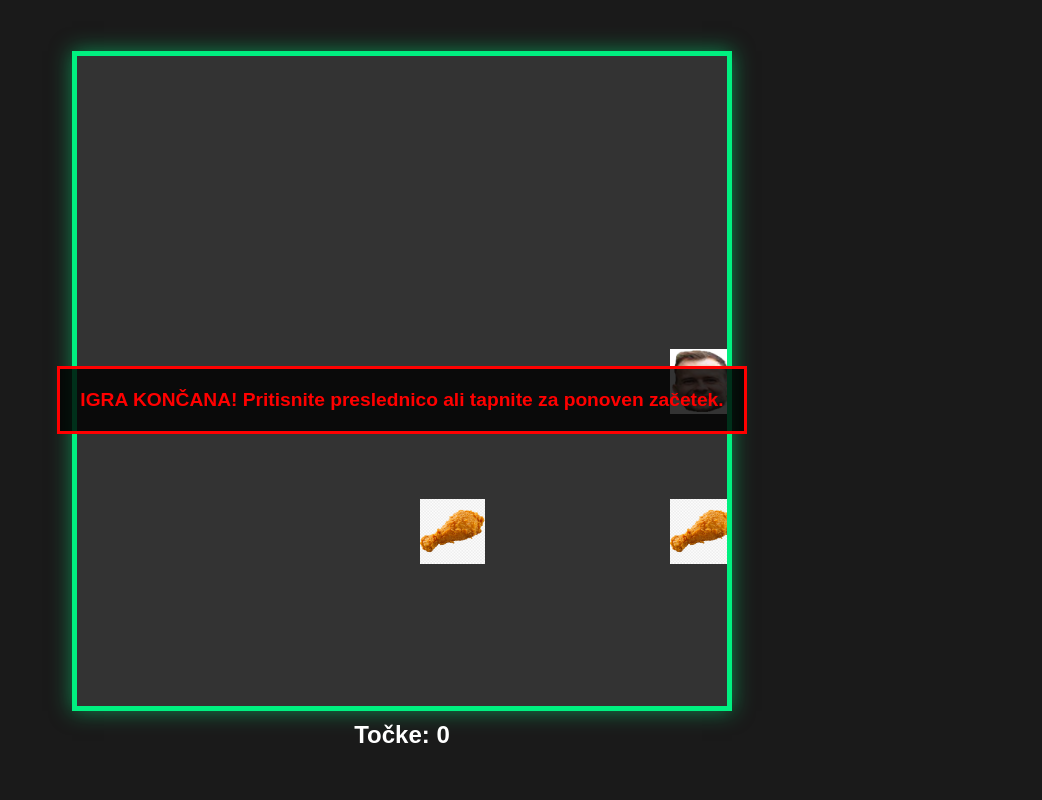
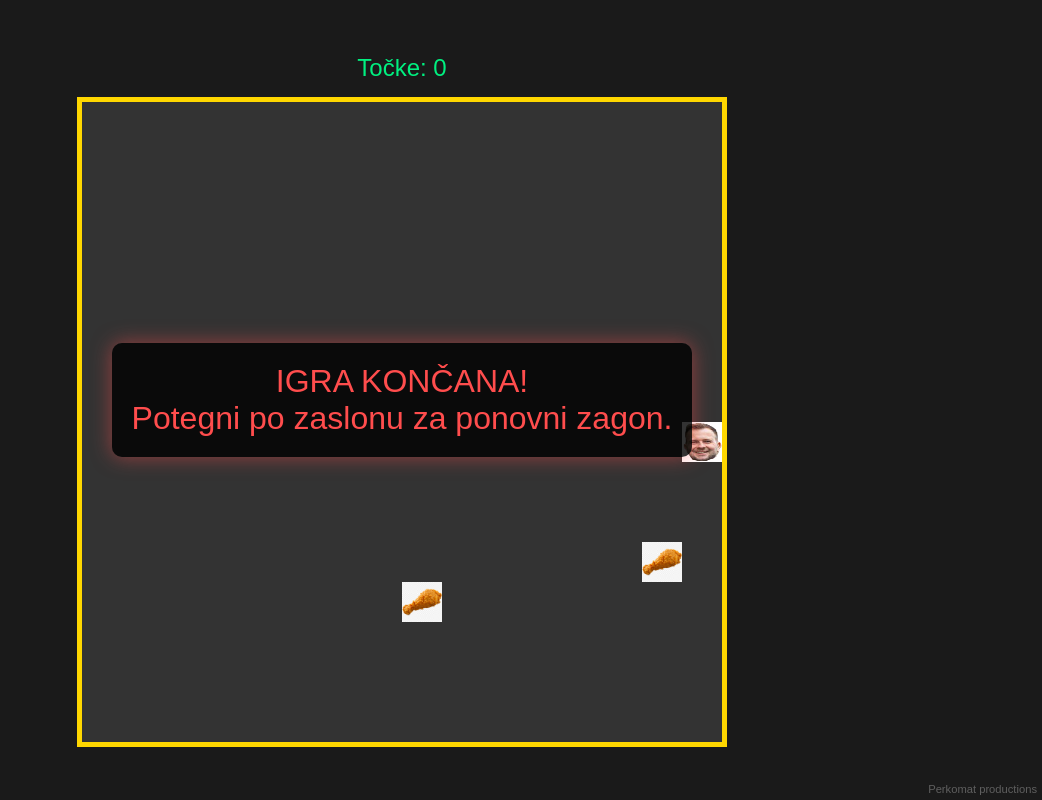
Before and after one commit to perkomat/zanoodle, a plain HTML site: page index.html in a window 1280 px wide. Shown: the whole page, without its empty margins (238-1280 px from the left). Drawn offline with Linux system fonts and the light colour scheme.

Commit message:
popravek

```diff
--- a/index.html
+++ b/index.html
@@ -2,27 +2,32 @@
 <html lang="sl">
 <head>
     <meta charset="UTF-8">
-    <meta name="viewport" content="width=device-width, initial-scale=1.0">
-    <title>Personalizirana Kača</title>
+    <meta name="viewport" content="width=device-width, initial-scale=1.0, maximum-scale=1.0, user-scalable=no">
+    <title>Toni Snake - Kača</title>
+
+    <meta name="apple-mobile-web-app-capable" content="yes">
+    <meta name="mobile-web-app-capable" content="yes">
+
     <link rel="stylesheet" href="style.css">
 </head>
 <body>
     <div id="game-container">
-        <canvas id="gameCanvas" width="400" height="400"></canvas>
 
-        <div id="mobile-controls">
-            <button id="up-btn" data-direction="UP">Gor</button>
-            <div id="side-controls">
-                <button id="left-btn" data-direction="LEFT">Levo</button>
-                <button id="right-btn" data-direction="RIGHT">Desno</button>
-            </div>
-            <button id="down-btn" data-direction="DOWN">Dol</button>
+        <div id="score-display">
+            Točke: 0
         </div>
 
-        <div id="score">Točke: 0</div>
+        <canvas id="gameCanvas"></canvas>
+
         <div id="game-over-message" class="hidden">
-            IGRA KONČANA! Pritisnite preslednico ali tapnite za ponoven začetek.
+            IGRA KONČANA!<br>
+            Potegni po zaslonu za ponovni zagon.
         </div>
+
+    </div>
+
+    <div id="watermark">
+        Perkomat productions
     </div>
 
     <script src="script.js"></script>
--- a/script.js
+++ b/script.js
@@ -3,43 +3,41 @@ const INITIAL_SPEED_MS = 300;
 const SPEED_INCREMENT_MS = 10;
 const SCORE_PER_FOOD = 1;
 
+// --- KONSTANTE ZA HRANO ---
+const FOOD_COUNT = 2; // Vedno 2 kosa hrane na polju
+
 // --- KONSTANTE ZA STIL IN VELIKOST ---
-const TILE_SIZE = 50;
-
-// Vizualno povečanje glave in hrane brez vpliva na logiko
-const ENLARGED_HEAD_FACTOR = 1.3;
-const ENLARGED_FOOD_FACTOR = 1.3;
-
+const TILE_SIZE = 40;
+const ENLARGED_HEAD_FACTOR = 1;
+const ENLARGED_FOOD_FACTOR = 1;
 const BODY_WIDTH = TILE_SIZE * 0.95;
-const BODY_COLOR = '#FFD700';
 const BODY_STROKE_COLOR = '#000000';
-const BODY_STROKE_WIDTH = 0.5; // Tanka zunanja obroba
-
-// Konstante za simulacijo "reliefa"
+const BODY_STROKE_WIDTH = 0.5;
 const RELIEF_MARKER_RADIUS = TILE_SIZE * 0.45;
 const RELIEF_MARKER_COLOR = '#FFD700';
 const RELIEF_MARKER_STROKE_COLOR = '#000000';
 const RELIEF_MARKER_STROKE_WIDTH = 1.5;
 const INTERPOLATION_STEPS = 6;
-
-const SWIPE_THRESHOLD = 20; // Minimalna razdalja v pikslih za prepoznavo potega
+const SWIPE_THRESHOLD = 20;
 
 // --- SPLOŠNE KONSTANTE IN INICIALIZACIJA ---
 const canvas = document.getElementById('gameCanvas');
 const ctx = canvas.getContext('2d');
-const scoreDisplay = document.getElementById('score');
+const scoreDisplay = document.getElementById('score-display'); // POPRAVLJEN ID
 const gameOverMessage = document.getElementById('game-over-message');
 
-let TILE_COUNT;
+let TILE_COUNT_X;
+let TILE_COUNT_Y;
 let gameLoopInterval;
 let isPaused = false;
 let score = 0;
 let imagesLoadedCount = 0;
+let domContentLoaded = false;
 
 // --- STANJE IGRE ---
 let snake;
 let velocity;
-let food = []; // Hrana je polje
+let food = [];
 
 
 // --- SLIKE IN NALAGANJE ---
@@ -55,7 +53,7 @@ const totalImages = 1 + foodImagesSrc.length;
 
 function imageLoaded() {
     imagesLoadedCount++;
-    if (imagesLoadedCount === totalImages) {
+    if (imagesLoadedCount === totalImages && domContentLoaded) {
         resetGame();
     }
 }
@@ -73,24 +71,28 @@ foodImagesSrc.forEach(src => {
 
 // --- FUNKCIJE ZA PRIPRAVO IN HITROST ---
 
-// CELOZASLONSKI NAČIN Z ADAPTIVNIM SKALIRANJEM
+// FUNKCIJA ZA PRILAGODITEV VELIKOSTI (PRAVOKOTNIK ZA MOBILCE)
 function resizeCanvas() {
     let width = window.innerWidth;
     let height = window.innerHeight;
 
-    // Preverimo, ali je naprava mobilna (majhen zaslon ali pokončna orientacija)
-    const isMobile = width < 768 || height > width;
+    const isMobilePortrait = width < 768 && height > width;
 
-    if (isMobile) {
-        // Na mobilcu: Poskrbimo, da canvas ni prevelik, da polja niso ogromna
-        let size = Math.min(width - 20, height - 100);
-        size = Math.floor(size / TILE_SIZE) * TILE_SIZE;
+    const horizontalMargin = 20;
+    const verticalMargin = 100;
+    const maxMobileWidth = 400;
+    const maxMobileHeight = 700;
 
-        // Omejimo max velikost Canvasa na mobilnem telefonu (npr. 400x400 pikslov)
-        canvas.width = Math.min(size, 400);
-        canvas.height = Math.min(size, 400);
+    if (isMobilePortrait) {
+        let optimalWidth = width - horizontalMargin;
+        optimalWidth = Math.min(optimalWidth, maxMobileWidth);
+        canvas.width = Math.floor(optimalWidth / TILE_SIZE) * TILE_SIZE;
+
+        let optimalHeight = height - verticalMargin;
+        optimalHeight = Math.min(optimalHeight, maxMobileHeight);
+        canvas.height = Math.floor(optimalHeight / TILE_SIZE) * TILE_SIZE;
+
     } else {
-        // Na PC/Desktop: Uporabimo večji del zaslona
         let size = Math.min(width - 50, height - 150);
         size = Math.floor(size / TILE_SIZE) * TILE_SIZE;
 
@@ -98,17 +100,17 @@ function resizeCanvas() {
         canvas.height = size;
     }
 
-    TILE_COUNT = canvas.width / TILE_SIZE;
+    TILE_COUNT_X = canvas.width / TILE_SIZE;
+    TILE_COUNT_Y = canvas.height / TILE_SIZE;
 }
 
 function adjustSpeed() {
-    // Dinamično pospeševanje nad 10 točk
     if (score >= 10) {
         const speedLevel = Math.floor((score - 10) / 10) + 1;
 
         const newInterval = Math.max(
             INITIAL_SPEED_MS - (speedLevel * SPEED_INCREMENT_MS),
-            50 // Minimalna hitrost 50 ms
+            50
         );
 
         if (gameLoopInterval) clearInterval(gameLoopInterval);
@@ -120,7 +122,7 @@ function resetGame() {
     resizeCanvas();
 
     snake = [
-        { x: Math.floor(TILE_COUNT / 2), y: Math.floor(TILE_COUNT / 2) }
+        { x: Math.floor(TILE_COUNT_X / 2), y: Math.floor(TILE_COUNT_Y / 2) }
     ];
 
     velocity = { x: 1, y: 0 };
@@ -129,6 +131,7 @@ function resetGame() {
     scoreDisplay.textContent = `Točke: ${score}`;
     gameOverMessage.classList.add('hidden');
 
+    food = []; // Seznam hrane se izprazni samo ob zagonu!
     placeFood();
 
     if (gameLoopInterval) clearInterval(gameLoopInterval);
@@ -136,14 +139,15 @@ function resetGame() {
 }
 
 function placeFood() {
-    food = [];
+    // foodToAdd bo ob zagonu 2, ob zaužitju pa 1
+    const foodToAdd = FOOD_COUNT - food.length;
 
-    for (let i = 0; i < 2; i++) {
+    for (let i = 0; i < foodToAdd; i++) {
         let newFoodPosition;
         do {
             newFoodPosition = {
-                x: Math.floor(Math.random() * TILE_COUNT),
-                y: Math.floor(Math.random() * TILE_COUNT)
+                x: Math.floor(Math.random() * TILE_COUNT_X),
+                y: Math.floor(Math.random() * TILE_COUNT_Y)
             };
         } while (
             snake.some(segment => segment.x === newFoodPosition.x && segment.y === newFoodPosition.y) ||
@@ -185,9 +189,8 @@ function gameLoop() {
 
         food.splice(foodIndex, 1);
 
-        if (food.length < 2) {
+        // Doda samo 1 manjkajoči kos hrane
         placeFood();
-        }
 
         adjustSpeed();
 
@@ -199,7 +202,7 @@ function gameLoop() {
 }
 
 function checkCollision(head) {
-    if (head.x < 0 || head.x >= TILE_COUNT || head.y < 0 || head.y >= TILE_COUNT) {
+    if (head.x < 0 || head.x >= TILE_COUNT_X || head.y < 0 || head.y >= TILE_COUNT_Y) {
         return true;
     }
 
@@ -225,10 +228,8 @@ function draw() {
     ctx.fillStyle = '#333';
     ctx.fillRect(0, 0, canvas.width, canvas.height);
 
-    // KLJUČNO ZA TRANSPARENTNOST PNG slik (prevzeta nastavitev, ki včasih potrebuje ponovno potrditev)
     ctx.globalCompositeOperation = 'source-over';
 
-    // Nariši hrano (povečana slika)
     food.forEach(f => {
         if (f.image.complete) {
             let enlargedFoodSize = TILE_SIZE * ENLARGED_FOOD_FACTOR;
@@ -245,10 +246,8 @@ function draw() {
         }
     });
 
-    // Nariši kačo (začetek reliefne poti)
     if (snake.length === 0) return;
 
-    // 1. Nariši celotno črno obrobo telesa
     ctx.beginPath();
     ctx.moveTo(snake[0].x * TILE_SIZE + TILE_SIZE / 2, snake[0].y * TILE_SIZE + TILE_SIZE / 2);
 
@@ -272,7 +271,6 @@ function draw() {
     ctx.strokeStyle = BODY_STROKE_COLOR;
     ctx.stroke();
 
-    // 2. Risanje reliefnih oznak (zapolnjenih krogov) za relief
     for (let i = 1; i < snake.length; i++) {
         for (let j = 0; j < INTERPOLATION_STEPS; j++) {
             const factor = j / INTERPOLATION_STEPS;
@@ -294,7 +292,6 @@ function draw() {
         }
     }
 
-    // 3. Risanje glave na vrhu (povečana slika)
     if (headImage.complete) {
         let enlargedHeadSize = TILE_SIZE * ENLARGED_HEAD_FACTOR;
         let offsetX = (enlargedHeadSize - TILE_SIZE) / 2;
@@ -315,7 +312,6 @@ function draw() {
 
 window.addEventListener('resize', resetGame);
 
-// Standardne kontrole za PC (Arrow keys, W A S D)
 document.addEventListener('keydown', (e) => {
     switch (e.key) {
         case 'ArrowUp':
@@ -340,41 +336,36 @@ document.addEventListener('keydown', (e) => {
     }
 });
 
-// Spremenljivke za sledenje potegu (swipe)
 let touchStartX = 0;
 let touchStartY = 0;
 
+if (canvas) {
     canvas.addEventListener('touchstart', (e) => {
         if (isPaused) {
             resetGame();
             return;
         }
-    // Shranimo začetno pozicijo dotika
         touchStartX = e.changedTouches[0].screenX;
         touchStartY = e.changedTouches[0].screenY;
-    e.preventDefault(); // Prepreči scroll in zoom
+        e.preventDefault();
     }, { passive: false });
 
     canvas.addEventListener('touchend', (e) => {
-    // Shranimo končno pozicijo dotika
         const touchEndX = e.changedTouches[0].screenX;
         const touchEndY = e.changedTouches[0].screenY;
 
-    // Izračunamo razdaljo potega
         const diffX = touchEndX - touchStartX;
         const diffY = touchEndY - touchStartY;
 
-    // Preverimo, ali poteg presega minimalno zahtevano razdaljo
         if (Math.abs(diffX) > SWIPE_THRESHOLD || Math.abs(diffY) > SWIPE_THRESHOLD) {
 
-        // Če je poteg bolj v smeri X kot Y, se premikamo levo/desno
             if (Math.abs(diffX) > Math.abs(diffY)) {
                 if (diffX < 0) { // Poteg levo
                     if (velocity.x === 0) velocity = { x: -1, y: 0 };
                 } else { // Poteg desno
                     if (velocity.x === 0) velocity = { x: 1, y: 0 };
                 }
-        } else { // Če je poteg bolj v smeri Y kot X, se premikamo gor/dol
+            } else { // Poteg gor/dol
                 if (diffY < 0) { // Poteg gor
                     if (velocity.y === 0) velocity = { x: 0, y: -1 };
                 } else { // Poteg dol
@@ -383,9 +374,13 @@ canvas.addEventListener('touchend', (e) => {
             }
         }
     });
+}
 
 
-// Zagon igre po nalaganju slik
+// ZAGON
+document.addEventListener('DOMContentLoaded', () => {
+    domContentLoaded = true;
     if (imagesLoadedCount === totalImages) {
         resetGame();
     }
+});
--- a/style.css
+++ b/style.css
@@ -1,14 +1,19 @@
-/* SPLOŠNO IN CELOZASLONSKO */
+/* Osnovne nastavitve za full-screen in preprečevanje drsenja */
+html, body {
+    height: 100%;
+    margin: 0;
+    padding: 0;
+    overflow: hidden; /* Prepreči drsenje ob potegu (swipe) */
+}
+
 body {
-    margin: 0;
-    overflow: hidden; /* Odstrani drsnike */
-    background-color: #1a1a1a;
-    color: #fff;
-    font-family: Arial, sans-serif;
     display: flex;
+    flex-direction: column;
     justify-content: center;
     align-items: center;
-    min-height: 100vh;
+    background-color: #1a1a1a;
+    color: #ffffff;
+    font-family: sans-serif;
 }
 
 #game-container {
@@ -16,71 +21,49 @@ body {
     flex-direction: column;
     align-items: center;
     justify-content: center;
-    padding: 10px;
-    max-width: 95vw;
-    max-height: 95vh;
 }
 
-/* CANVAS */
 #gameCanvas {
-    background-color: #333;
-    border: 5px solid #00f080; /* Svetlo zelena obroba */
-    box-shadow: 0 0 20px rgba(0, 240, 128, 0.5);
-    /* Velikost platna bo dinamično prilagojena v JavaScriptu */
+    border: 5px solid #FFD700;
+    display: block;
+
+    /* KLJUČNO ZA SWIPING */
+    touch-action: none;
 }
 
-/* TOČKOVANJE IN SPOROČILA */
-#score {
-    margin-top: 10px;
+#score-display {
+    margin-bottom: 15px;
     font-size: 1.5em;
-    font-weight: bold;
+    color: #00f080;
+    text-align: center;
 }
 
 #game-over-message {
     position: absolute;
+    z-index: 10;
     background-color: rgba(0, 0, 0, 0.8);
-    color: #f00;
     padding: 20px;
-    border: 3px solid #f00;
+    border-radius: 10px;
     text-align: center;
-    font-size: 1.2em;
-    font-weight: bold;
+    font-size: 2em;
+    color: #ff4d4d;
+    box-shadow: 0 0 20px rgba(255, 77, 77, 0.5);
 }
 
 .hidden {
     display: none;
 }
 
-/* MOBILNE KONTROLE */
-#mobile-controls {
-    display: none; /* Privzeto skrito na računalnikih */
-    margin-top: 15px;
-    user-select: none; /* Prepreči označevanje */
-    touch-action: manipulation; /* Izboljša odzivnost na dotik */
+/* --- VODNI ŽIG (WATERMARK) --- */
+#watermark {
+    position: fixed; /* Ostane na mestu */
+    bottom: 5px;     /* 5 pikslov od spodnjega roba */
+    right: 5px;      /* 5 pikslov od desnega roba */
+
+    color: rgba(255, 255, 255, 0.3);
+    font-size: 0.7em;
+
+    z-index: 5;
+    user-select: none;
+    pointer-events: none;
 }
-
-#mobile-controls button {
-    background-color: #00f080;
-    color: #1a1a1a;
-    border: none;
-    padding: 15px 20px;
-    margin: 5px;
-    font-size: 1.1em;
-    font-weight: bold;
-    cursor: pointer;
-    border-radius: 5px;
-}
-
-#side-controls {
-    display: flex;
-    justify-content: center;
-}
-
-/* PRIKAZ KONTROL SAMO NA MANJŠIH ZASLONIH (MOBILNIH) */
-@media (max-width: 600px) {
-    #mobile-controls {
-        display: flex;
-        flex-direction: column;
-        align-items: center;
-    }
-}
```
Lines whose indentation alone changed are shown as unchanged.
